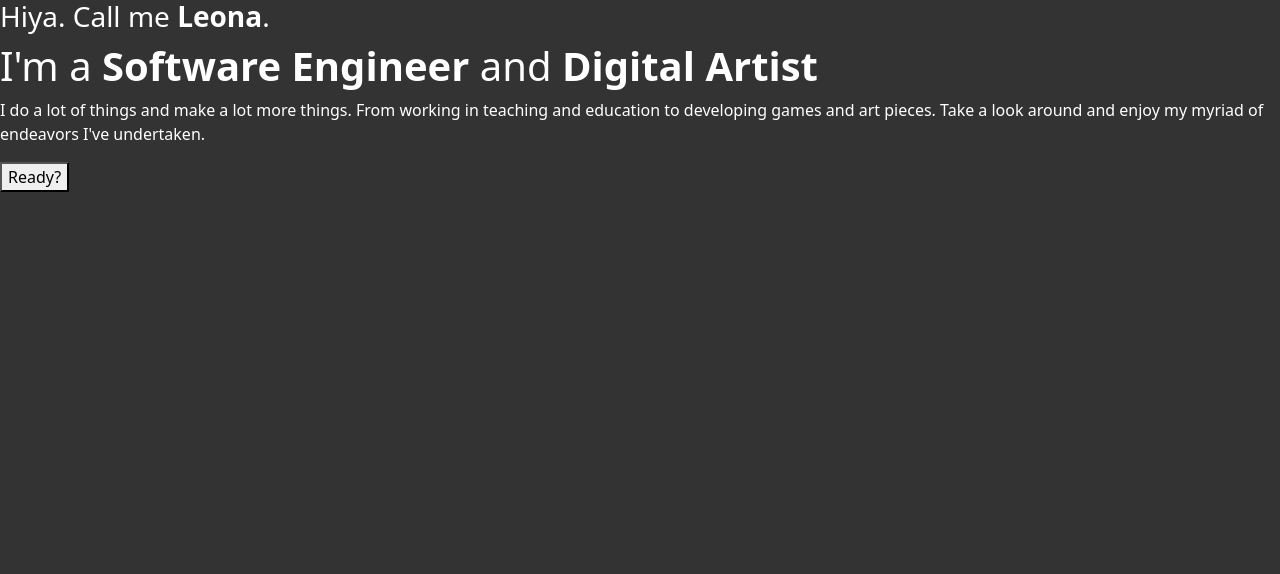
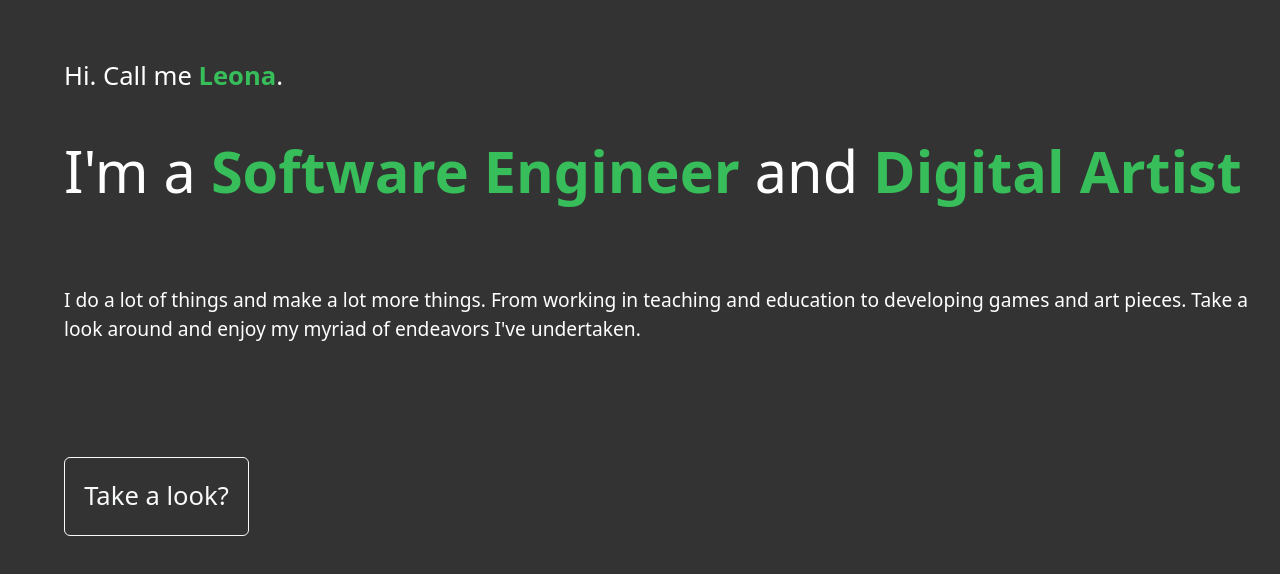
Before and after one commit to leo1025/PortfolioWebsite, a Next.js app: page /components/Home in a window 1280 px wide. Shown: the top 574 px of the page. Built offline with nearby package versions, Linux system fonts and the light colour scheme.

Commit message:
Progress upload of Home Page

```diff
--- a/package.json
+++ b/package.json
@@ -5,7 +5,8 @@
     "bootstrap-icons": "^1.10.2",
     "next": "^13.0.5",
     "react": "^18.2.0",
-    "react-dom": "^18.2.0"
+    "react-dom": "^18.2.0",
+    "react-responsive-carousel": "^3.2.23"
   },
   "scripts": {
     "dev": "next dev",
--- a/pages/components/Home.jsx
+++ b/pages/components/Home.jsx
@@ -1,10 +1,10 @@
 function Home() {
     return (
-        <div>
-            <h3>Hiya. Call me <strong>Leona</strong>.</h3>
+        <div className="greeting">
+            <h5>Hi. Call me <strong>Leona</strong>.</h5>
             <h1>I'm a <strong>Software Engineer</strong> and <strong>Digital Artist</strong></h1>
             <p>I do a lot of things and make a lot more things. From working in teaching and education to developing games and art pieces. Take a look around and enjoy my myriad of endeavors I've undertaken.</p>
-            <button>Ready?</button>
+            <button className="btn btn-outline-light btn-offer">Take a look?</button>
         </div>
     )
 }
--- a/public/styles.css
+++ b/public/styles.css
@@ -4,8 +4,8 @@ body {
 }
 
 .navbar {
-    font-size: 1.5rem;
-    padding: 2% 1%;
+    font-size: 1.3rem;
+    padding: 2.5% 4%;
 }
 
 .navbar-brand {
@@ -99,7 +99,7 @@ body {
 
 .about {
     padding: 5% 0%;
-    width: 80%;
+    width: 90%;
     margin: auto;
     display: flex;
 }
@@ -143,3 +143,57 @@ body {
     font-size: .8rem;
     margin-bottom: 0%;
 }
+
+.greeting {
+    margin-left: 5%;
+    text-align: left;
+    height: 100vh;
+}
+
+.greeting h1 {
+    font-size: 4.5vw;
+    padding: 3% 0%;
+}
+
+.greeting h5 {
+    padding: 5% 0% 0%;
+    font-size: 2vw;
+}
+
+.greeting p {
+    padding: 3% 0%;
+    font-size: 1.5vw;
+}
+
+.greeting strong {
+    color:rgb(55, 189, 89)
+}
+
+.btn-offer {
+    margin-top: 5%;
+    font-size: 2vw;
+    padding: 1.5vw 1.5vw;
+}
+
+.btn-guide {
+    margin: 50px 25px;
+    width: 18% ;
+    padding: 10px;
+    font-size: 30px;
+}
+
+.guide-bubble {
+    background-color: rgb(56, 97, 61);
+    border-radius: 25px;
+    width: 75%;
+    padding: 5% 0%;
+    margin: 5% auto;
+}
+
+.nav-link {
+    color: rgb(217, 217, 217);
+}
+
+.nav-link:hover {
+    color: rgb(55, 189, 89);
+}
```
Also changed, not shown: pages/components/Guide.jsx (added, +12 -0 lines), pages/components/Socials.jsx (+7 -1 lines), pages/components/WorkCarousel.jsx (added, +26 -0 lines), pages/index.js (+6 -3 lines), pages/components/Carousel.jsx (deleted), 1 other file (tests, documents, lock files or other folders).
